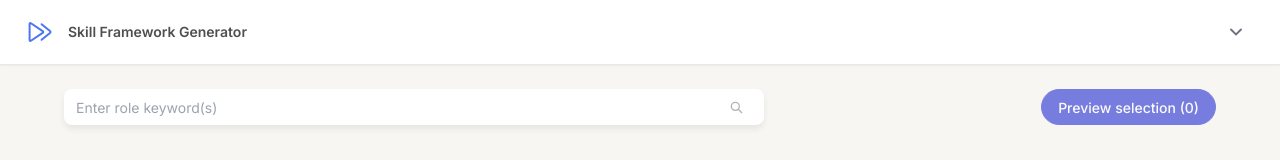
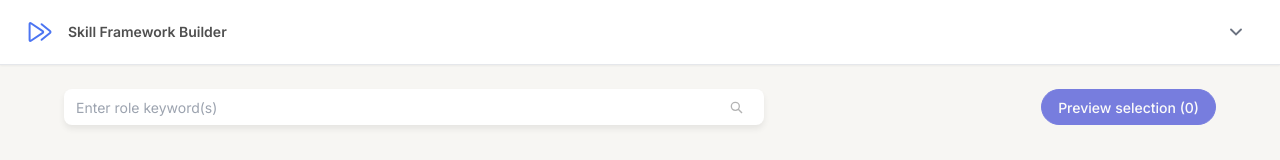
Before and after one commit to baba-yu/skill_framework_generator, a Vue app: page /skill-framework-builder in a window 1280 px wide. Shown: the top 160 px of the page. Built offline with nearby package versions, Linux system fonts and the light colour scheme.

Commit message:
fix: fixed a title.

```diff
--- a/src/components/AppHeader.vue
+++ b/src/components/AppHeader.vue
@@ -7,7 +7,7 @@
           <img src="@/assets/zipteam-icon.svg" alt="Zipteam" width="32" height="32" />
         </div>
         <div class="logo-text">
-          <h1 class="app-title" @click="handleLogoClick" role="button" tabindex="0" @keydown.enter="handleLogoClick">Skill Framework Generator</h1>
+          <h1 class="app-title" @click="handleLogoClick" role="button" tabindex="0" @keydown.enter="handleLogoClick">Skill Framework Builder</h1>
         </div>
       </div>
 
```
